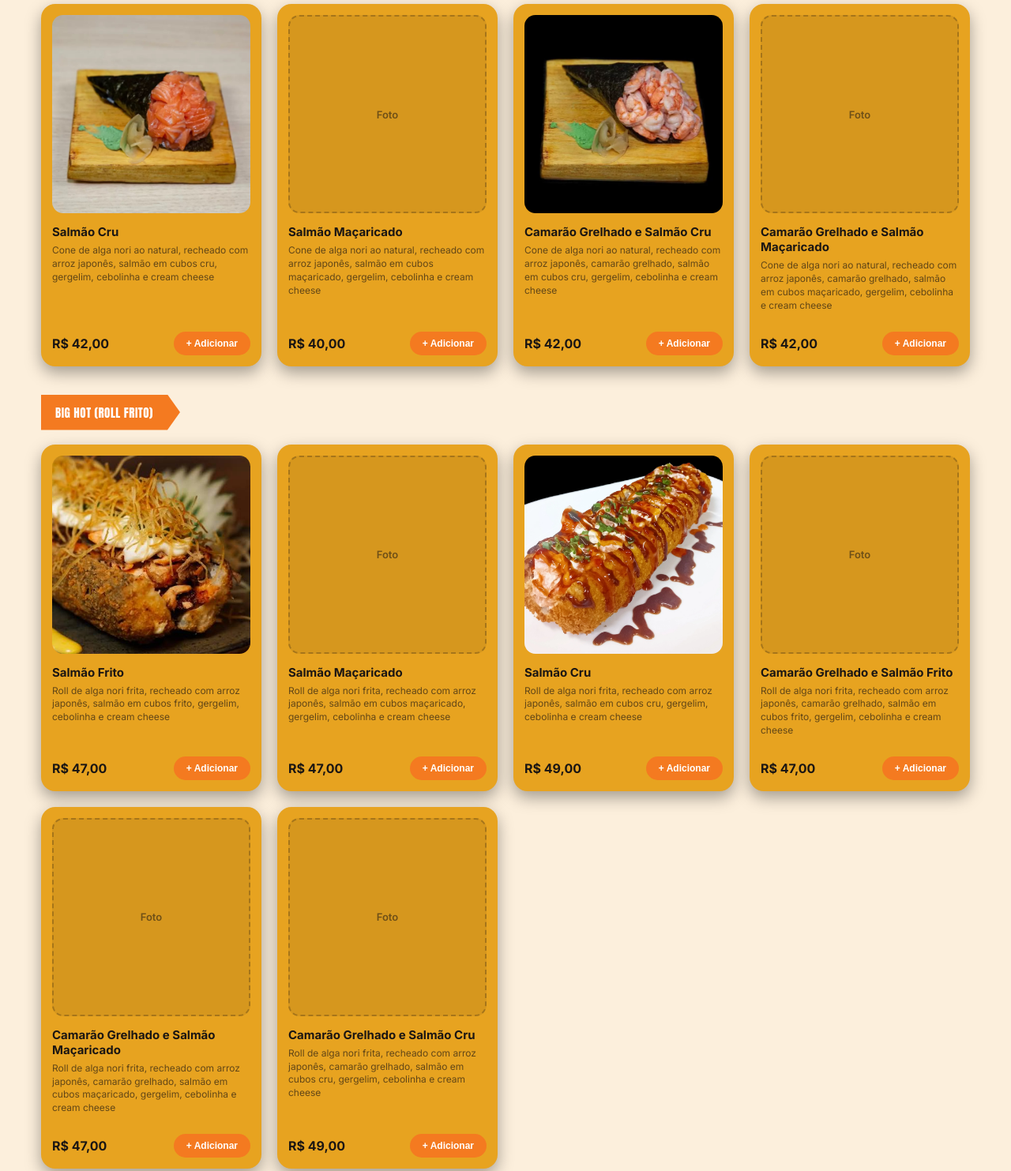
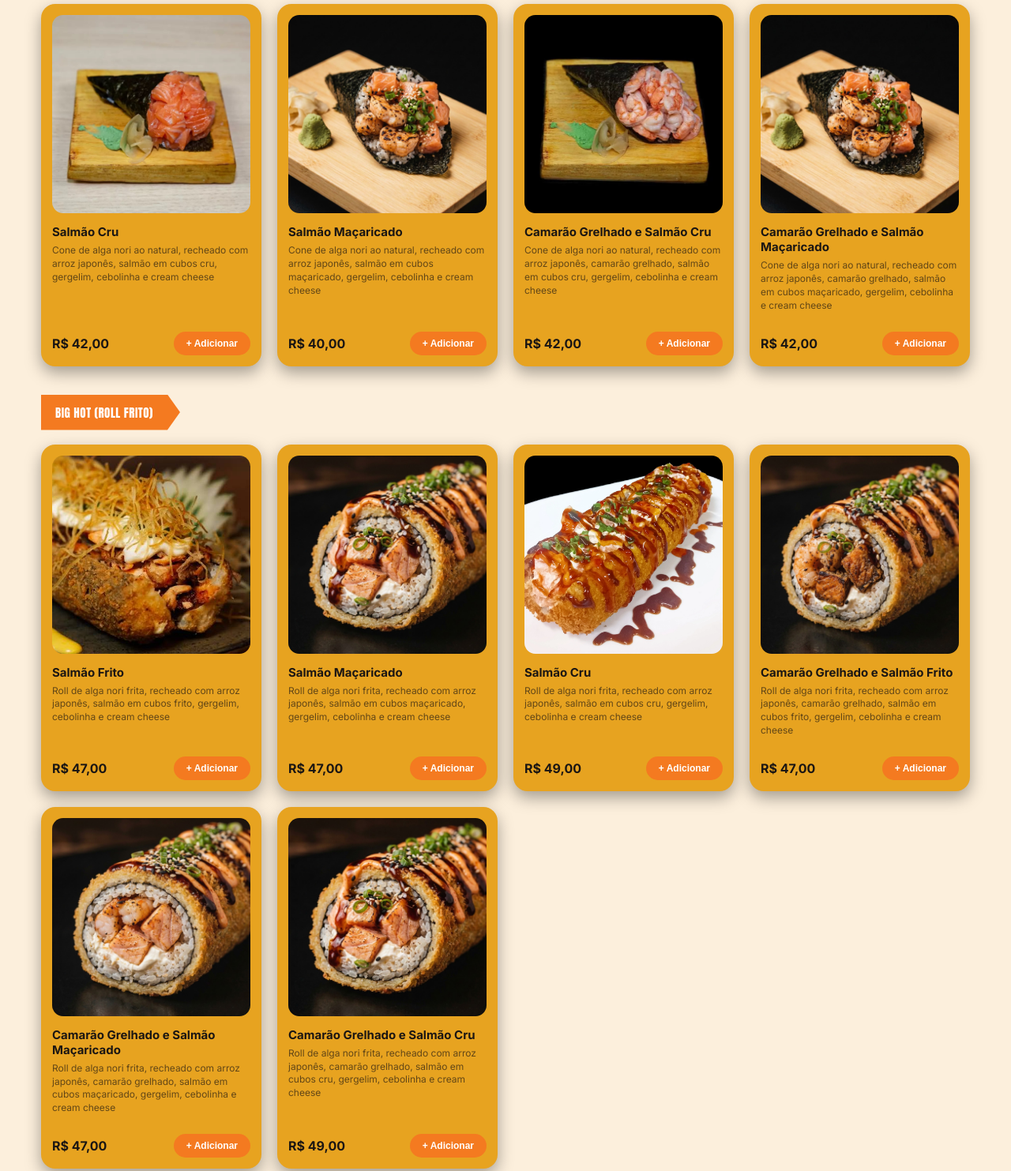
Before and after one commit to rowty/garage-burguer, a website: page index.html in a window 1280 px wide. Shown: the part 3480-4963 px from the top of the page at 79% size. Drawn offline with Linux system fonts and the light colour scheme.

Commit message:
Adiciona as ultimas 6 fotos do cardapio (Temaki Cru e Big Hot), cardapio 100% com imagens reais
Co-Authored-By: Claude Sonnet 5 <noreply@anthropic.com>

```diff
--- a/index.html
+++ b/index.html
@@ -294,7 +294,7 @@
 
       <div class="dish-card">
         <div class="dish-photo-wrap">
-          <div class="dish-photo-placeholder"><span>Foto</span></div>
+          <img class="dish-photo" src="img/produtos/temaki-cru-salmao-macaricado.jpg" alt="Salmão Maçaricado">
         </div>
         <h3 class="dish-name">Salmão Maçaricado</h3>
         <p class="dish-desc">Cone de alga nori ao natural, recheado com arroz japonês, salmão em cubos maçaricado, gergelim, cebolinha e cream cheese</p>
@@ -318,7 +318,7 @@
 
       <div class="dish-card">
         <div class="dish-photo-wrap">
-          <div class="dish-photo-placeholder"><span>Foto</span></div>
+          <img class="dish-photo" src="img/produtos/temaki-cru-camarao-salmao-macaricado.jpg" alt="Camarão Grelhado e Salmão Maçaricado">
         </div>
         <h3 class="dish-name">Camarão Grelhado e Salmão Maçaricado</h3>
         <p class="dish-desc">Cone de alga nori ao natural, recheado com arroz japonês, camarão grelhado, salmão em cubos maçaricado, gergelim, cebolinha e cream cheese</p>
@@ -347,7 +347,7 @@
 
       <div class="dish-card">
         <div class="dish-photo-wrap">
-          <div class="dish-photo-placeholder"><span>Foto</span></div>
+          <img class="dish-photo" src="img/produtos/big-hot-salmao-macaricado.jpg" alt="Salmão Maçaricado">
         </div>
         <h3 class="dish-name">Salmão Maçaricado</h3>
         <p class="dish-desc">Roll de alga nori frita, recheado com arroz japonês, salmão em cubos maçaricado, gergelim, cebolinha e cream cheese</p>
@@ -371,7 +371,7 @@
 
       <div class="dish-card">
         <div class="dish-photo-wrap">
-          <div class="dish-photo-placeholder"><span>Foto</span></div>
+          <img class="dish-photo" src="img/produtos/big-hot-camarao-salmao-frito.jpg" alt="Camarão Grelhado e Salmão Frito">
         </div>
         <h3 class="dish-name">Camarão Grelhado e Salmão Frito</h3>
         <p class="dish-desc">Roll de alga nori frita, recheado com arroz japonês, camarão grelhado, salmão em cubos frito, gergelim, cebolinha e cream cheese</p>
@@ -383,7 +383,7 @@
 
       <div class="dish-card">
         <div class="dish-photo-wrap">
-          <div class="dish-photo-placeholder"><span>Foto</span></div>
+          <img class="dish-photo" src="img/produtos/big-hot-camarao-salmao-macaricado.jpg" alt="Camarão Grelhado e Salmão Maçaricado">
         </div>
         <h3 class="dish-name">Camarão Grelhado e Salmão Maçaricado</h3>
         <p class="dish-desc">Roll de alga nori frita, recheado com arroz japonês, camarão grelhado, salmão em cubos maçaricado, gergelim, cebolinha e cream cheese</p>
@@ -395,7 +395,7 @@
 
       <div class="dish-card">
         <div class="dish-photo-wrap">
-          <div class="dish-photo-placeholder"><span>Foto</span></div>
+          <img class="dish-photo" src="img/produtos/big-hot-camarao-salmao-cru.jpg" alt="Camarão Grelhado e Salmão Cru">
         </div>
         <h3 class="dish-name">Camarão Grelhado e Salmão Cru</h3>
         <p class="dish-desc">Roll de alga nori frita, recheado com arroz japonês, camarão grelhado, salmão em cubos cru, gergelim, cebolinha e cream cheese</p>
```
Also changed, not shown: img/produtos/big-hot-camarao-salmao-cru.jpg (added), img/produtos/big-hot-camarao-salmao-frito.jpg (added), img/produtos/big-hot-camarao-salmao-macaricado.jpg (added), img/produtos/big-hot-salmao-macaricado.jpg (added), img/produtos/temaki-cru-camarao-salmao-macaricado.jpg (added), img/produtos/temaki-cru-salmao-macaricado.jpg (added).
